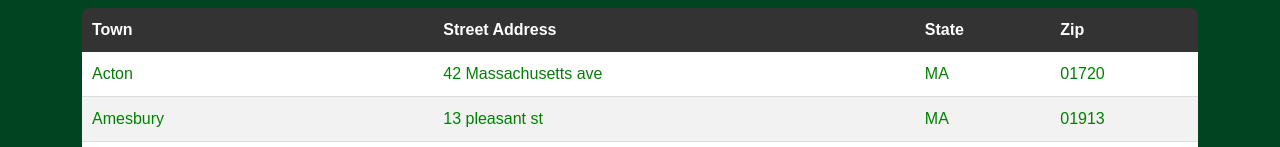
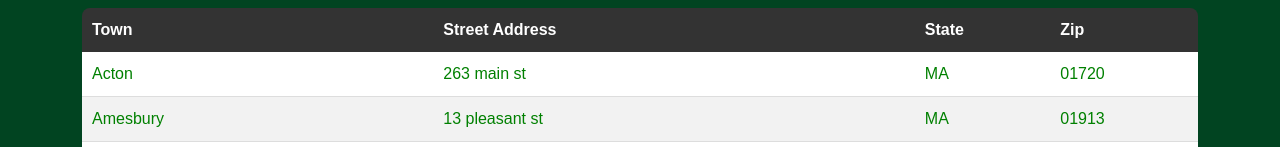
Before and after one commit to jlloyd0430/Mungovan-Trucking, a React (Create React App) app: page /mission in a window 1280 px wide. Shown: the part 193-340 px from the top of the page. Built offline with nearby package versions, Linux system fonts and the light colour scheme.

Commit message:
Update Mission.js

```diff
--- a/src/Mission.js
+++ b/src/Mission.js
@@ -6,7 +6,7 @@ import "./AddressBook.css";
 
   {
     town: "Acton",
-    streetAddress: "42 Massachusetts ave",
+    streetAddress: "263 main st",
     state: "MA",
     zip: "01720",
   },
```
